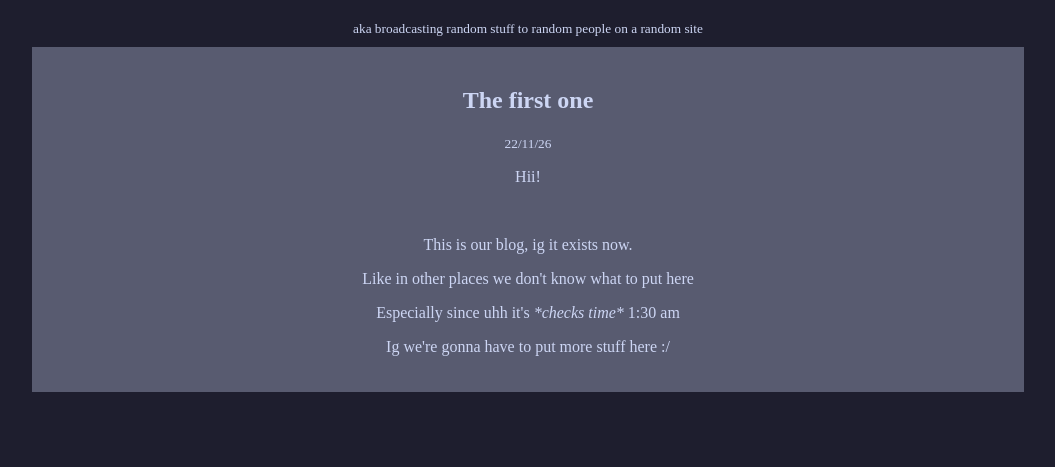
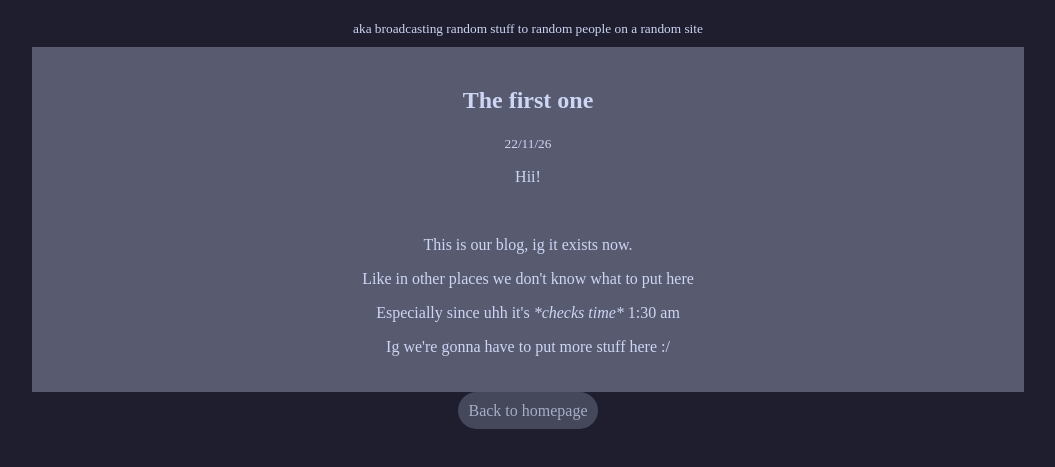
Before and after one commit to SurfyGalaxy/Personal-Site, a plain HTML site: page blog.html in a window 1280 px wide. Shown: the part 61-528 px from the top of the page, without its empty margins (112-1167 px from the left). Drawn offline with Linux system fonts and the light colour scheme.

Commit message:
cleanup ashley's mess

```diff
--- a/blog.html
+++ b/blog.html
@@ -5,9 +5,11 @@
         <link rel="stylesheet" href="style.css">
     </head>
     <body>
+        <header>
             <h1>Blog?</h1>
             <small>aka broadcasting random stuff to random people on a random site</small>
-
+        </header>
+        <main>
             <div class="project_back">
                 <article class="project"><!--reusing classes never hurt anyone-->
                     <h2>The first one</h2>
@@ -20,5 +22,9 @@
                     <p>Ig we're gonna have to put more stuff here :/</p>
                 </article>
             </div>
+        </main>
+        <footer>
+            <a href="index.html" class="button">Back to homepage</a>
+        </footer>
     </body>
 </html>
```
Lines whose indentation alone changed are shown as unchanged.
